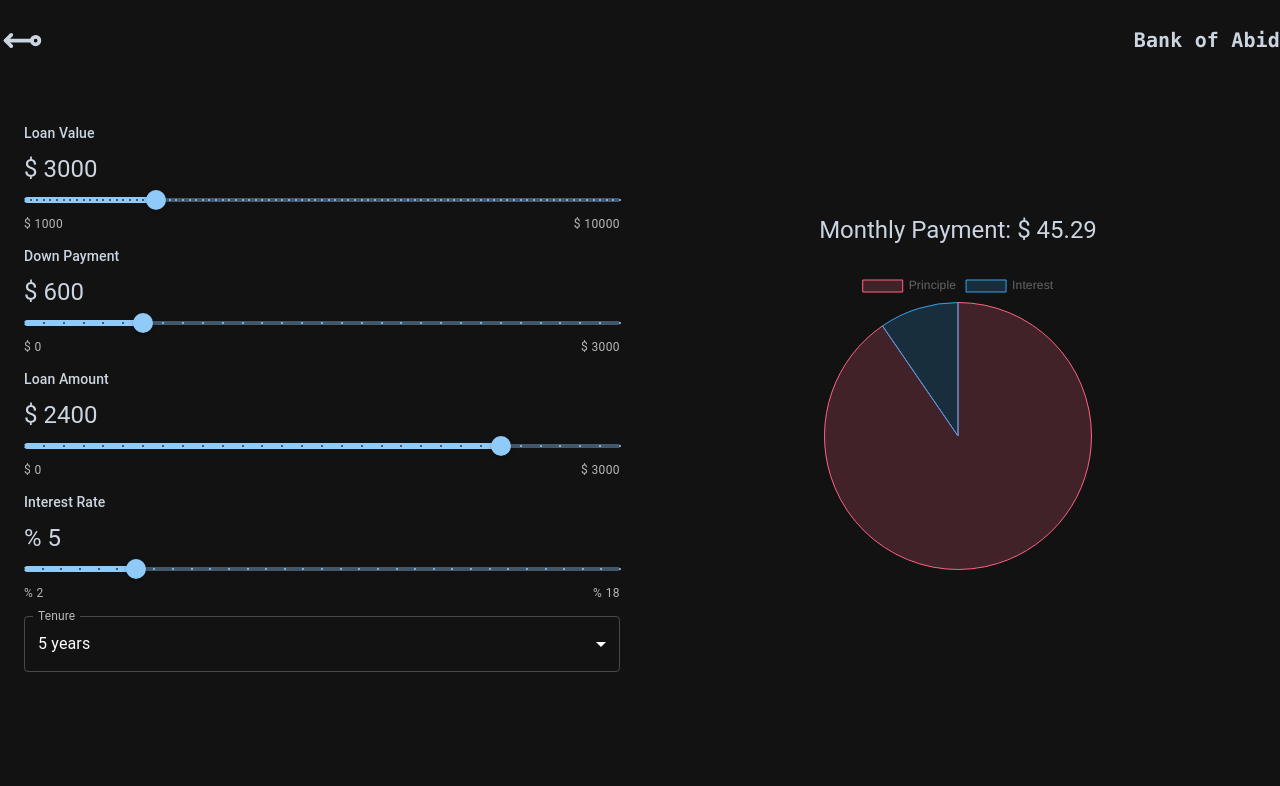
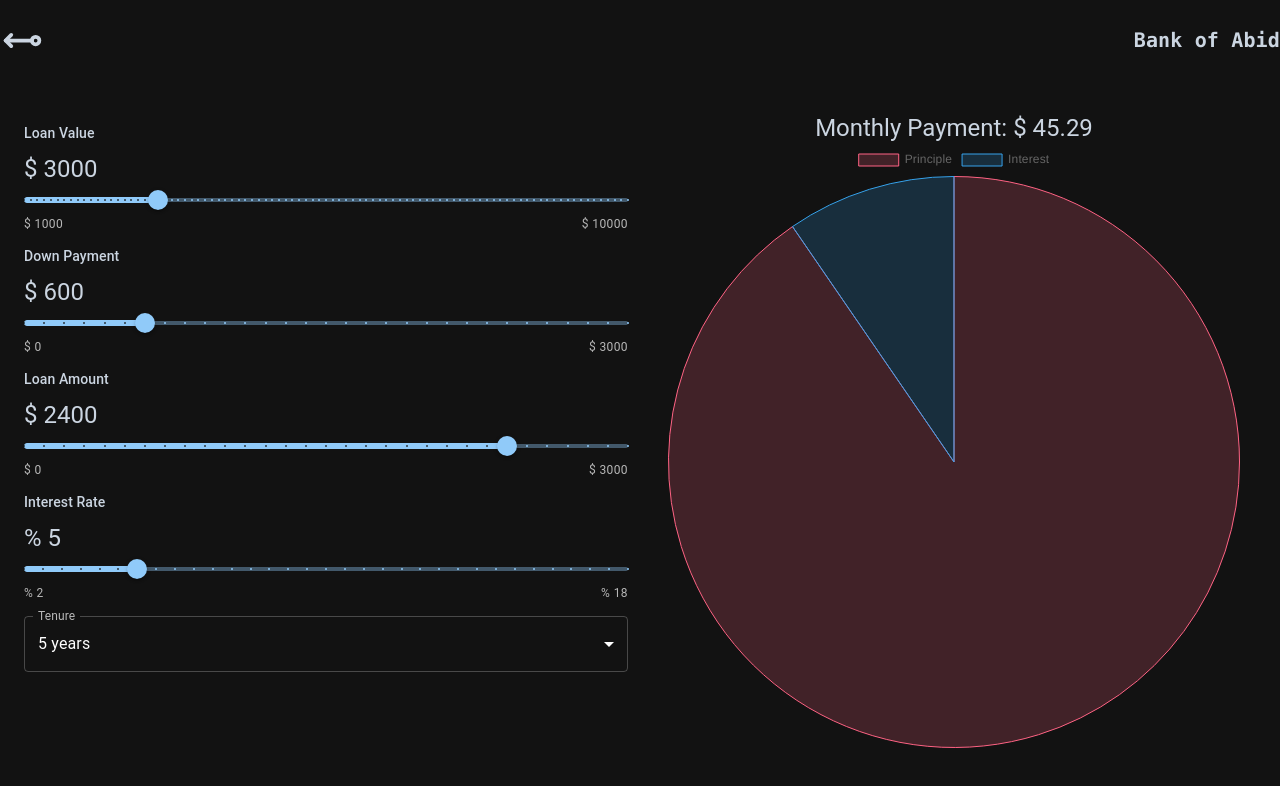
Before and after one commit to AbidHasanPiash/abidhasanNextjs, a Next.js app: page /bankofabid in a window 1280 px wide. Shown: the top 786 px of the page. Built offline with nearby package versions, Linux system fonts and the light colour scheme.

Commit message:
modefi bank of abid pichart

```diff
--- a/components/bankofabid/Result.js
+++ b/components/bankofabid/Result.js
@@ -32,16 +32,14 @@ const Result = ({ data }) => {
   };
 
   return (
-    <Stack gap={3}>
+    <div className="w-full h-full">
       <Typography textAlign="center" variant="h5">
         Monthly Payment: $ {monthlyPayment.toFixed(2)}
       </Typography>
-      <Stack direction="row" justifyContent="center">
-        <div>
-          <Pie data={pieChartData} />
-        </div>
-      </Stack>
-    </Stack>
+      <div className="flex items-center justify-center">
+        <Pie data={pieChartData} />
+      </div>
+    </div>
   );
 };
 
--- a/pages/bankofabid/index.jsx
+++ b/pages/bankofabid/index.jsx
@@ -30,7 +30,7 @@ export default function Index() {
     <div className="lg:max-w-7xl lg:mx-auto mx-3 font-mono text-[#cbd5e1]">
       <Navbar />
       <Container maxWidth="xl" sx={{marginTop:4}}>
-        <Grid container spacing={5} alignItems="center">
+        {/* <Grid container spacing={5} alignItems="center">
           <Grid item xs={12} md={6}>
             <SliderSelect data={data} setData={setData} />
             <TenureSelect data={data} setData={setData}/>
@@ -38,7 +38,16 @@ export default function Index() {
           <Grid item xs={12} md={6}>
             <Result data={data}/>
           </Grid>
-        </Grid>
+        </Grid> */}
+        <div className="grid grid-cols-1 lg:grid-cols-2 gap-6">
+          <div>
+            <SliderSelect data={data} setData={setData} />
+            <TenureSelect data={data} setData={setData}/>
+          </div>
+          <div>
+            <Result data={data}/>
+          </div>
+        </div>
       </Container>
     </div>
     <CssBaseline />
```
